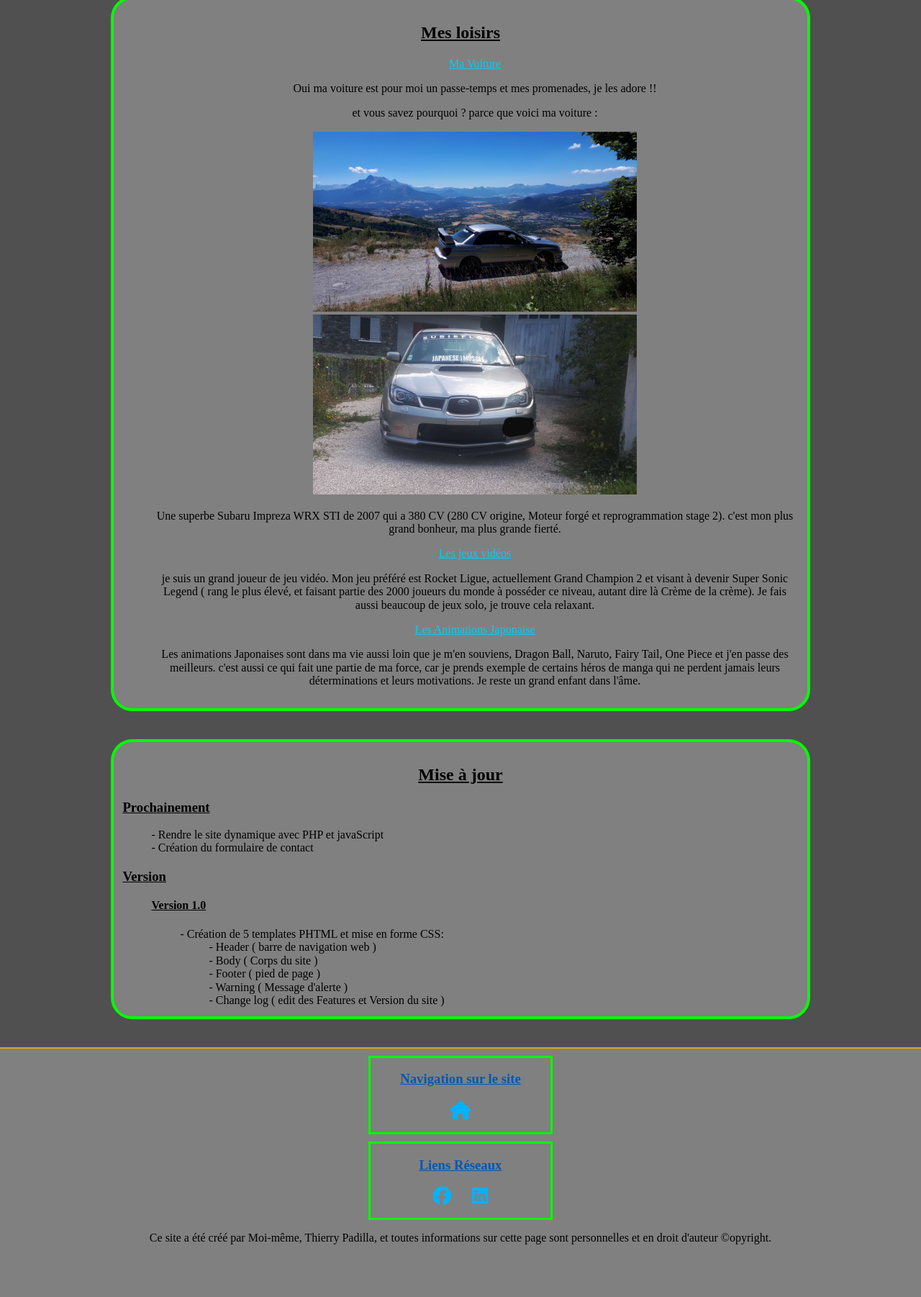
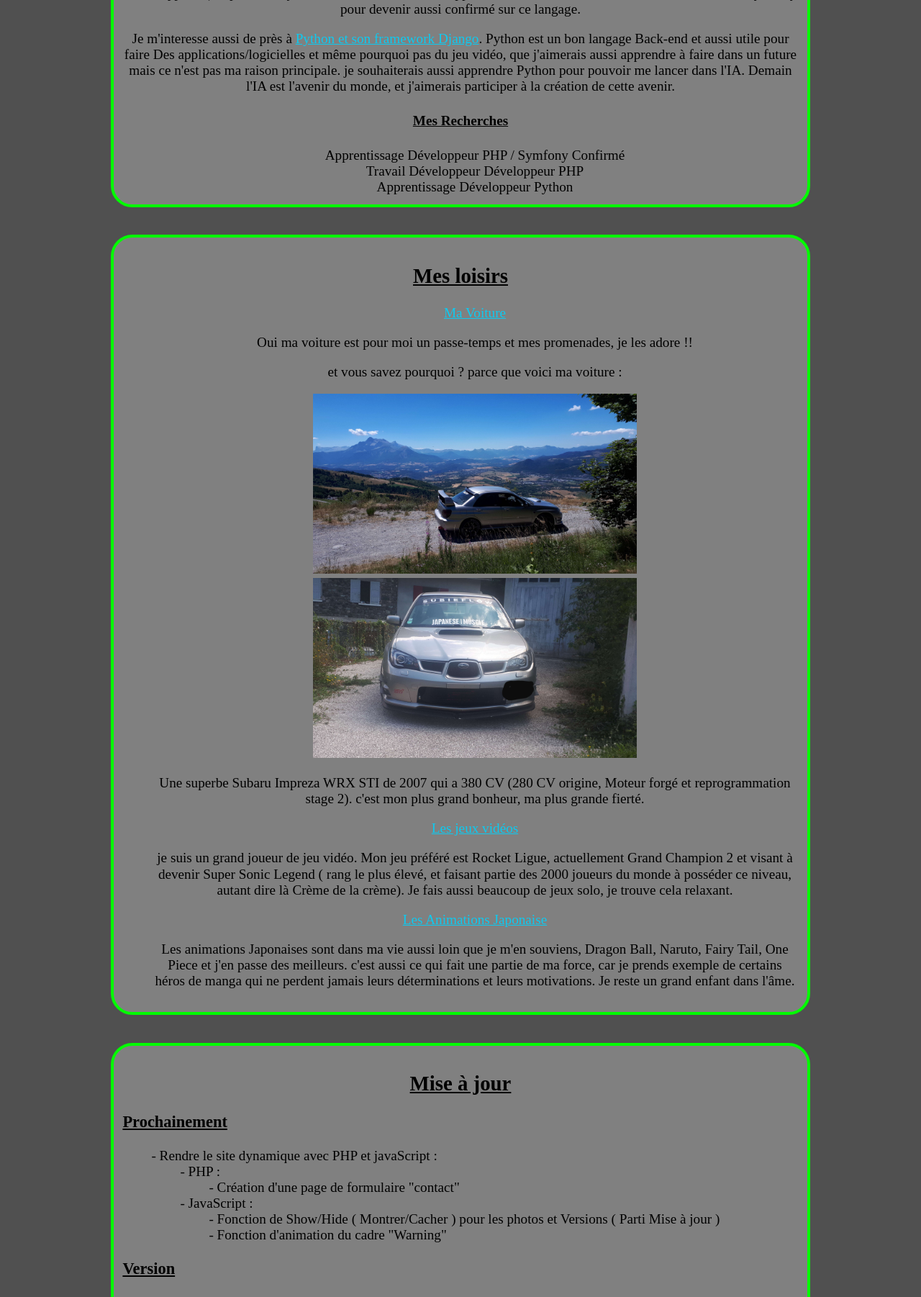
Before and after one commit to Akasukino/portfolio, a PHP site: page / in a window 1280 px wide. Shown: the part 1298-3100 px from the top of the page at 72% size. Before the commit the page ends 3027 px from the top, so only its background shows below. Run offline with PHP 8.4, Linux system fonts and the light colour scheme; some libraries are stand-ins or nearby versions.

Commit message:
MainV1.0

```diff
--- a/public/css/main.css
+++ b/public/css/main.css
@@ -1,6 +1,7 @@
 body {
     background-color: #505050;
     text-align: center;
+    font-size: 1.2em;
 }
 
 h2,h3,h4{
--- a/templates/content/change_log.php
+++ b/templates/content/change_log.php
@@ -3,8 +3,27 @@
     <div class="features">
         <h3>Prochainement</h3>
         <ul>
-            <li>- Rendre le site dynamique avec PHP et javaScript</li>
-            <li>- Création du formulaire de contact</li>
+            <li>- Rendre le site dynamique avec PHP et javaScript :
+                <ul>
+                    <li>- PHP :
+                        <ul>
+                            <li>
+                                - Création d'une page de formulaire "contact"
+                            </li>
+                        </ul>
+                    </li>
+                    <li>- JavaScript :
+                        <ul>
+                            <li>
+                            - Fonction de Show/Hide ( Montrer/Cacher ) pour les photos et Versions ( Parti Mise à jour )
+                            </li>
+                            <li>
+                            - Fonction d'animation du cadre "Warning"
+                            </li>
+                        </ul>
+                    </li>
+                </ul>
+            </li>
         </ul>
     </div>
     <div class="version">
@@ -13,7 +32,7 @@
             <li>
                 <h4>Version 1.0</h4>
                 <ul>
-                    <li>- Création de 5 templates PHTML et mise en forme CSS:
+                    <li>- Création de 5 templates PHTML ( HTML dans une page PHP) et mise en forme CSS:
                         <ul>
                             <li>
                                 - Header ( barre de navigation web )
@@ -22,13 +41,13 @@
                                 - Body ( Corps du site )
                             </li>
                             <li>
-                                - Footer ( pied de page )
+                                - Footer ( Pied de page )
                             </li>
                             <li>
                                 - Warning ( Message d'alerte )
                             </li>
                             <li>
-                                - Change log ( edit des Features et Version du site )
+                                - Change log ( Edit des Prochaines créations et Version du site )
                             </li>
                         </ul>
                     </li>
```
